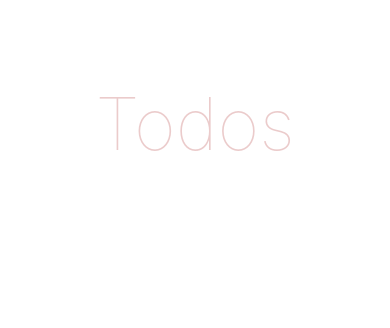
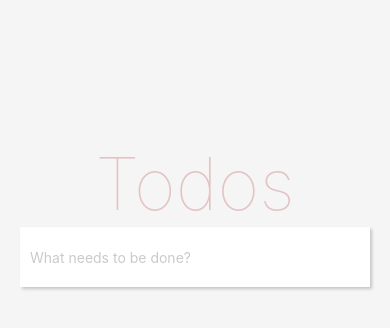
Before and after one commit to Gonzz-96/todo-app-ract-native, a React Native app: screen / in a window 390 px wide. Shown: the top 328 px of the page. Built offline with nearby package versions, Linux system fonts and the light colour scheme.

Commit message:
Create Input component and adding it to TodoApp.

```diff
--- /dev/null
+++ b/components/Input.js
@@ -0,0 +1,33 @@
+import React from 'react';
+import {View, TextInput, StyleSheet} from 'react-native';
+
+const Input = () => {
+  return (
+    <View style={styles.inputContainer}>
+      <TextInput
+        style={styles.input}
+        placeholder="What needs to be done?"
+        placeholderTextColor="#CACACA"
+        selectionColor="#666666"
+      />
+    </View>
+  );
+};
+
+const styles = StyleSheet.create({
+  inputContainer: {
+    marginHorizontal: 20,
+    shadowOpacity: 0.2,
+    shadowRadius: 3,
+    shadowColor: '#000000',
+    shadowOffset: {width: 2, height: 2},
+  },
+  input: {
+    height: 60,
+    backgroundColor: '#ffffff',
+    paddingLeft: 10,
+    paddingRight: 10,
+  },
+});
+
+export default Input;
--- a/components/TodoApp.js
+++ b/components/TodoApp.js
@@ -2,6 +2,7 @@
 import {View, ScrollView, StyleSheet, SafeAreaView, Text} from 'react-native';
 
 import Heading from './Heading';
+import Input from './Input';
 
 const TodoApp = () => {
   const [todos, setTodos] = useState([]);
@@ -9,11 +10,12 @@
   const [todoType, setTodoType] = useState('');
 
   return (
-    <SafeAreaView style={StyleSheet.container}>
+    <SafeAreaView style={styles.container}>
       <ScrollView
         keyboardShouldPersistTaps="always"
-        style={StyleSheet.content}>
+        style={styles.content}>
         <Heading />
+        <Input />
       </ScrollView>
     </SafeAreaView>
   );
```
